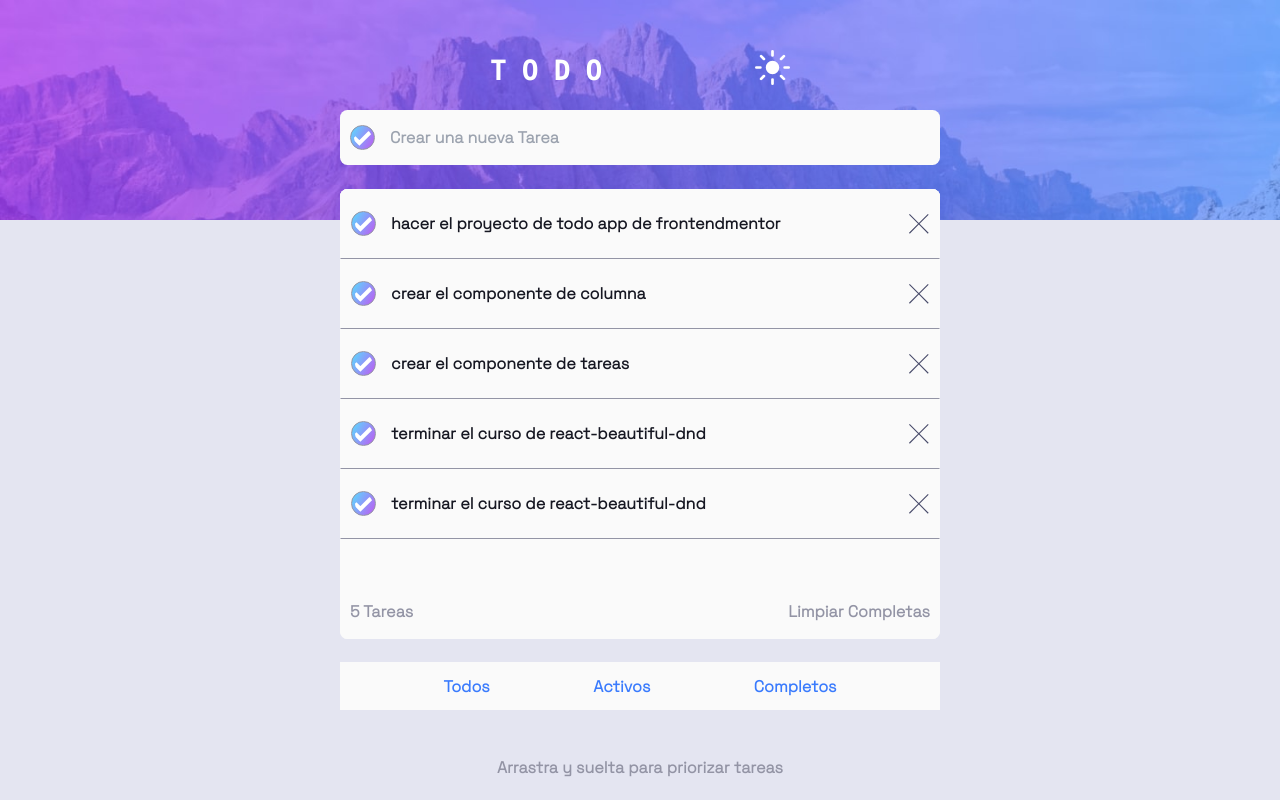
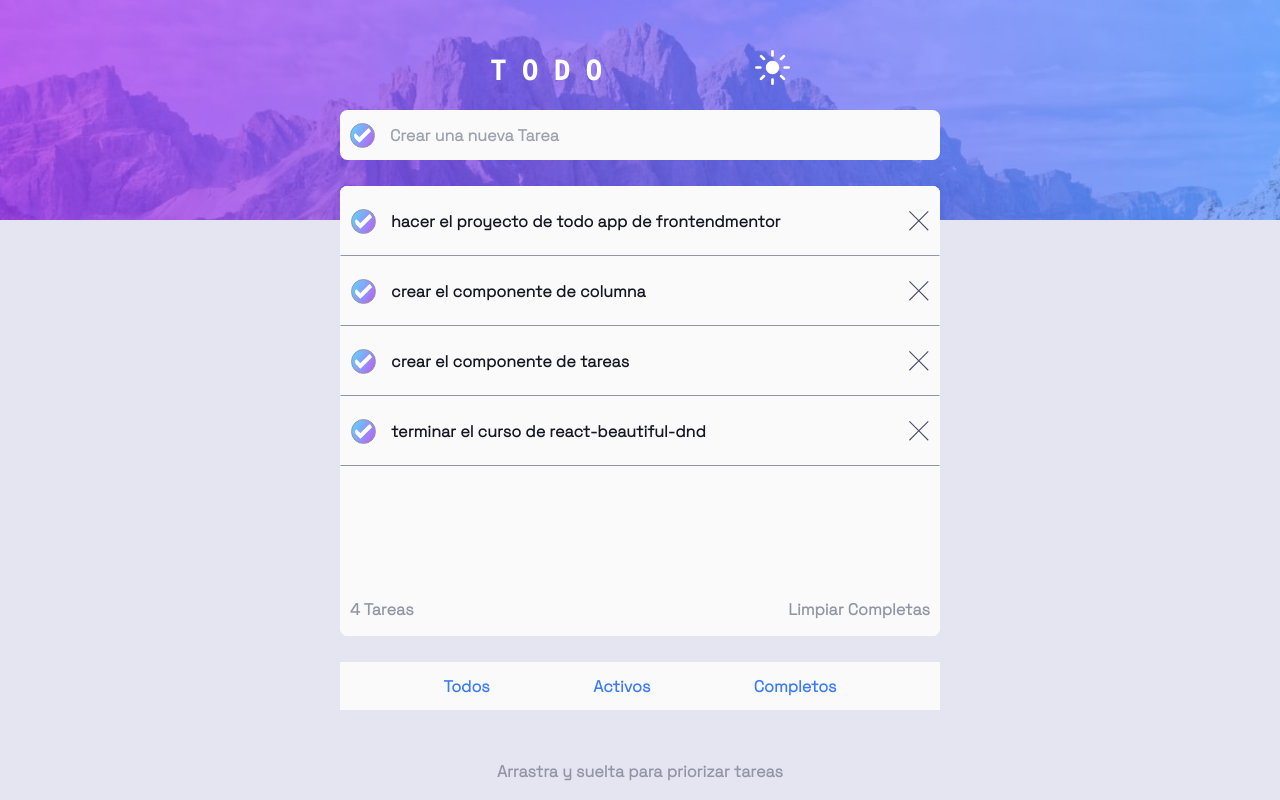
Before and after one commit to anonimussapee/fdo, a React (Vite) app: page / in a window 1280 px wide. Built offline with nearby package versions, Linux system fonts and the light colour scheme.

Commit message:
i added createtodo function and delete function

```diff
--- a/src/Components/BottomTaskState/index.jsx
+++ b/src/Components/BottomTaskState/index.jsx
@@ -1,8 +1,8 @@
 const BottomTaskState = ({allItems, clearAction}) => {
   return (
     <div className='w-full h-[12%] px-4  box-primary flex justify-between items-center text-[--Very-Light-Gray]'>
-       <p>{allItems  } Tareas</p>
-       <p onClick={clearAction} >Limpiar Completas</p>
+       <p >{allItems  } Tareas</p>
+       <p className='cursor-pointer' onClick={clearAction} >Limpiar Completas</p>
     </div>
   )
 }
--- a/src/Components/CheckCircle/index.jsx
+++ b/src/Components/CheckCircle/index.jsx
@@ -1,7 +1,7 @@
 const CheckCircle = ({checkAction, stateCheck}) => {
 
   return (
-    <span  className={`img w-[25px] min-w-[25px] h-[25px] min-h-[25px] rounded-full border-[1px] border-[var(--Very-Light-Gray)]  ${stateCheck ? 'check-active' : 'bg-transparent'}  relative flex justify-center items-center`} onClick={checkAction || null}>
+    <span  className={`img w-[25px] min-w-[25px] h-[25px] min-h-[25px] rounded-full border-[1px] border-[var(--Very-Light-Gray)]  ${stateCheck ? 'check-active' : 'bg-transparent'}  relative flex justify-center items-center cursor-pointer`} onClick={checkAction || null}>
       <span className={`img w-[18px] h-[18px] rounded-full  ${stateCheck ? 'check-active-icon absolute' : 'none'} `}></span>
     </span>
   )
--- a/src/Components/ContainerItems/index.jsx
+++ b/src/Components/ContainerItems/index.jsx
@@ -3,7 +3,7 @@ import { BottomTaskState } from '../BottomTaskState'
 import { Items } from '../Items'
 import { NavigatorTodos } from '../NavigatorTodos'
 
-const ContainerItems = ({column, allItems, items,  clearAction}) => {
+const ContainerItems = ({data, setData, column, allItems, items,  clearAction}) => {
   return (
     <div className='box-primary flex flex-col sm:justify-between w-full h-[75%] rounded-xl overflow-hidden'>
 
@@ -16,7 +16,7 @@ const ContainerItems = ({column, allItems, items,  clearAction}) => {
             <div id='scroll-container' className=' w-full h-[88%] box-primary flex flex-col overflow-y-scroll'
               ref={provided.innerRef}
             >
-              {items?.map((item, index) => <Items key={item.id} item={item} index={index}/>)}
+              {items?.map((item, index) => <Items data={data} setData={setData} key={item.id} item={item} index={index}/>)}
               {provided.placeholder}
             </div>
           )
--- a/src/Components/CreateTodo/index.jsx
+++ b/src/Components/CreateTodo/index.jsx
@@ -1,15 +1,52 @@
 import { useState } from 'react'
 import { CheckCircle } from '../CheckCircle'
 
-const CreateTodo = () => {
+const CreateTodo = ({setData, data}) => {
   const [todoName, setTodoName] = useState('')
+  const onCreate = (event) => {
+    const idsActives = []
+    if(event.keyCode === 13 && (event.target.value).length>2 || event.key === "Enter" && (event.target.value).length>2){
+
+      const ids = Object.keys(data.items)
+      const idN = ids.map(item=>Number(item.replace('item-','')))
+      let idNew = 0
+      for (let i = 1; i < 300; i++) {
+       const condition = idN.find(item=>item === i)
+       if(!condition){
+        idNew = i
+        break
+       }
+      }
+
+      const itemsActives = Object.values(data.items).filter(item=>item.complete === false)
+      itemsActives.forEach(item=>idsActives.push(item.id))
+
+      setData({
+        ...data,
+        items:{
+          ...data.items,
+          [`item-${idNew}`]:{timeStamp: Date.now() ,complete : false ,id : `item-${idNew}`, content: todoName}
+        },
+        columns:{
+          ...data.columns,
+          'column-1':{
+            ...data.columns['column-1'],
+            itemIds : [`item-${idNew}`, ...idsActives  ]
+          }
+        }
+      })
+      setTodoName('')
+    }
+
+  }
 
   return (
-    <div className=' flex-grow-[1] max-h-[55px]  flex items-center gap-6 p-4 box-primary rounded-xl'>
+    <div className=' flex-grow-[1] max-h-[50px]  flex items-center gap-6 p-4 box-primary rounded-xl'>
      <CheckCircle stateCheck={true}/>
-      <input className='box-primary dark:placeholder:text-[--text-color-primary] outline-none flex-grow-[1]' name='todo-creator'  id='todo-creator' type='text' value={todoName} onChange={(e)=>{setTodoName(e.target.value)}} placeholder='Crear una nueva Tarea'/>
+      <input className='box-primary dark:placeholder:text-[--text-color-primary] outline-none flex-grow-[1]' name='todo-creator'  id='todo-creator' type='text' value={todoName} onChange={(e)=>{setTodoName(e.target.value)}} onKeyDown={onCreate} placeholder='Crear una nueva Tarea'/>
     </div>
   )
 }
 
+
 export {CreateTodo}
--- a/src/Components/Items/index.jsx
+++ b/src/Components/Items/index.jsx
@@ -1,7 +1,30 @@
 import { Draggable } from 'react-beautiful-dnd'
 import { CheckCircle } from '../CheckCircle'
 
-const Items = ({item, index}) => {
+const Items = ({data, setData, item, index}) => {
+
+  const onDelete = () => {
+    const newData = data.columns['column-1'].itemIds
+      newData.splice(index,1)
+    console.log( newData)
+    setData({
+      ...data,
+      items:{
+        ...data.items,
+        [item.id] : {...data.items[item.id], complete: true}
+      },
+      columns:{
+        ...data.columns,
+        'column-1':{
+          ...data.columns['column-1'],
+          itemIds :newData
+        },
+
+        }
+      }
+    )
+  }
+
   return (
     <Draggable
       draggableId={item.id}
@@ -10,15 +33,15 @@ const Items = ({item, index}) => {
     >
       {
         (provided, snapshot) => (
-          <div className={`items-of-todos box-primary  h-[80px] ss:h-[70px]  flex items-center justify-between gap-6 p-4 ${snapshot.isDragging ? 'rounded-xl scale-105' : ' '}`}
+          <div className={`items-of-todos box-primary  h-[80px] ss:h-[70px]  flex items-center justify-between gap-6 p-4 ${snapshot.isDragging ? 'rounded-xl scale-105 drag' : ' '}`}
           {...provided.draggableProps}
           ref={provided.innerRef}
           >
             <CheckCircle stateCheck={true}/>
-            <p className='box-primary flex-grow-[1]'
+            <p className=' flex-grow-[1]'
               {...provided.dragHandleProps}
             >{item.content}</p>
-            <span className='cross-icon img '></span>
+            <span className='cross-icon img cursor-pointer ' onClick={onDelete}></span>
           </div>
 
         )
--- a/src/Components/NavigatorTodos/index.jsx
+++ b/src/Components/NavigatorTodos/index.jsx
@@ -1,9 +1,9 @@
 const NavigatorTodos = ({active}) => {
   return (
     <div className='w-full h-[8%] flex  items-center justify-evenly box-primary font-bold text-[--Very-Light-Gray]'>
-      <p className={` ${active ? '' : 'text-[--Bright-Blue]'}`}>Todos</p>
-      <p className={` ${active ? '' : 'text-[--Bright-Blue]'}`}>Activos</p>
-      <p className={` ${active ? '' : 'text-[--Bright-Blue]'}`}>Completos</p>
+      <p className={` ${active ? '' : 'text-[--Bright-Blue]'} cursor-pointer`}>Todos</p>
+      <p className={` ${active ? '' : 'text-[--Bright-Blue]'} cursor-pointer`}>Activos</p>
+      <p className={` ${active ? '' : 'text-[--Bright-Blue]'} cursor-pointer`}>Completos</p>
     </div>
   )
 }
--- a/src/Pages/App/App.css
+++ b/src/Pages/App/App.css
@@ -5,7 +5,7 @@
   --Check-Background: linear-gradient(120deg, #57ddff 0%, #c058f3 100%);
   --bg-primary: #e4e5f1 ;
   --bg-box-primary: #fafafa ;
-
+  --bg-box-primary-drag: #c4bebe ;
   --Very-Light-Gray : #9394a5 ;
   --Very-ligth-Grayish-Blue: #484b6a ;
   /* darkmode */
@@ -21,6 +21,7 @@
   --Light-Grayish-Blue: #cacde8;
   --Dark-Grayish-Blue: #777a92;
   --bg-box-primary: #25273c;
+  --bg-box-primary-drag: #3f404e;
   --text-color-primary: #d2d3db ;
 }
 *,*::before,*::after{
@@ -43,6 +44,10 @@ display: none;
   background-color: var(--bg-box-primary);
   color: var(--text-color-primary);
   line-height: 1.9rem;
+}
+.box-primary.drag{
+  background-color: var(--bg-box-primary-drag);
+
 }
 
 /* styles of item component */
--- a/src/Pages/App/index.jsx
+++ b/src/Pages/App/index.jsx
@@ -12,18 +12,17 @@ const App = () => {
 
   let initialItems = {
     items : {
-      'item-1' : {id:'item-1', content: 'hacer el proyecto de todo app de frontendmentor'},
-      'item-2' : {id:'item-2', content: 'crear el componente de columna'},
-      'item-3' : {id:'item-3', content: 'crear el componente de tareas'},
-      'item-4' : {id:'item-4', content: 'terminar el curso de react-beautiful-dnd'},
-      'item-5' : {id:'item-5', content: 'terminar el curso de react-beautiful-dnd'},
+      'item-1' : { complete:false ,timeStamp:1693156487102,id:'item-1', content: 'hacer el proyecto de todo app de frontendmentor'},
+      'item-2' : { complete:false ,timeStamp:1693156487102,id:'item-2', content: 'crear el componente de columna'},
+      'item-3' : { complete:false ,timeStamp:1693156487102,id:'item-3', content: 'crear el componente de tareas'},
+      'item-4' : { complete:false ,timeStamp:1693156487102,id:'item-4', content: 'terminar el curso de react-beautiful-dnd'},
 
     },
     columns : {
       'column-1': {
         title : 'All',
         id : 'column-1',
-        itemIds : [ ]
+        itemIds : ['item-1','item-2','item-3','item-4', ]
       },
       completed : {
         title : 'Completed',
@@ -44,18 +43,6 @@ const App = () => {
     },
     columnOrder : [ 'column-1']
 
-  }
-
-  initialItems = {
-    ...initialItems,
-    columns:{
-      ...initialItems.columns,
-      'column-1': {
-        ...initialItems.columns['column-1'],
-        itemIds : Object.keys(initialItems.items) || []
-      }
-
-    }
   }
 
   const [data, setData] =  useState(initialItems)
@@ -112,7 +99,7 @@ const App = () => {
 
   const allItems =  (data.columns['column-1'].itemIds).length
   return (
-    <section className="w-full min-w-[320px] h-full  flex flex-col items-center ">
+    <section className="w-full min-w-[320px] h-[100vh] flex flex-col items-center ">
       {/* this section are to header image, title and logo */}
       <div className={`main-bg-image ${ handleMode ? 'bg-todo-dark' : 'bg-todo-ligth ' } relative `}>
         <div className='title-and-icon-container flex justify-between '>
@@ -122,21 +109,23 @@ const App = () => {
       </div>
        {/* this section is to task ccolumn box */}
       <Container >
-        <CreateTodo/>
+        <CreateTodo setData={setData} data={data}/>
         <DragDropContext
          onDragEnd={onDragEnd}
         >
           {data.columnOrder?.map((columnId)=> {
+
             const column =  data.columns[columnId]
-            const items =  column.itemIds?.map(itemId => data?.items[itemId] )
+            const itemsAll =  column.itemIds?.map(itemId => data?.items[itemId]  )
+            const items = itemsAll.sort((a,b)=>b.timeStamp - a.timeStamp  )
             return (
-              <ContainerItems key={column.id} items={items}  column={column}  allItems={allItems} clearAction={clearAction}/>
+              <ContainerItems key={column.id} items={items}  column={column}  allItems={allItems} clearAction={clearAction} setData={setData} data={data}/>
             )
           })}
 
         </DragDropContext>
       </Container>
-      <p className='text-[--Very-Light-Gray] absolute bottom-8 font-extrabold'> Arrastra y suelta para priorizar tareas</p>
+      <p className='text-[--Very-Light-Gray] h-[5vh] absolute bottom-0 font-extrabold'> Arrastra y suelta para priorizar tareas</p>
 
 
     </section>
```
